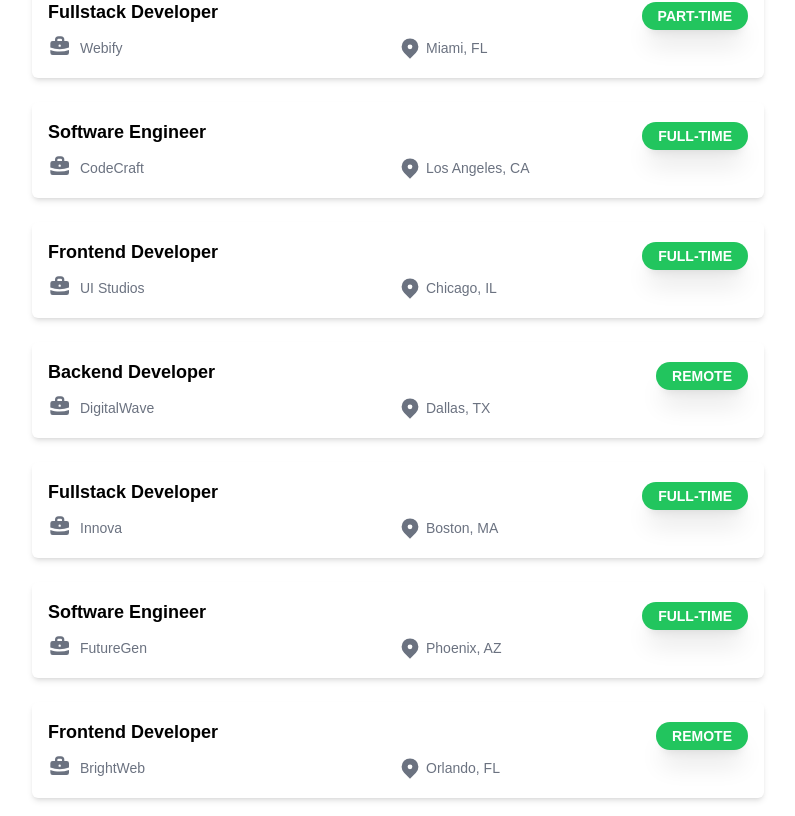
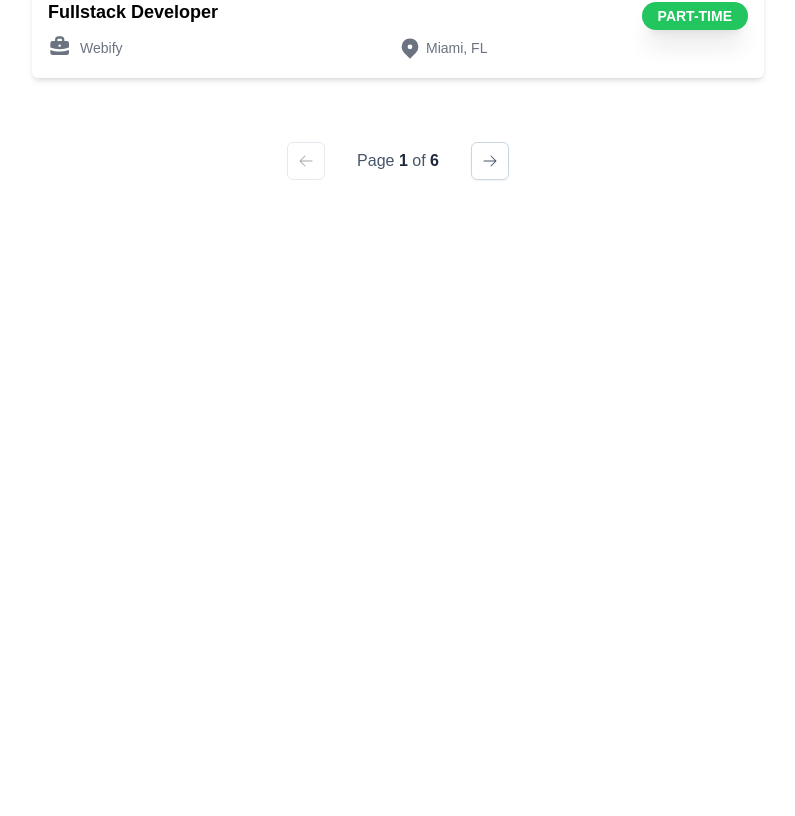
Before and after one commit to Jasdeep1602/codersboutique, a Next.js app: page / in a window 1280 px wide. Shown: the part 904-1720 px from the top of the page, without its empty margins (242-1037 px from the left). After the commit the page ends 1188 px from the top, so only its background shows below. Built offline with nearby package versions, Linux system fonts and the light colour scheme.

Commit message:
pagination

```diff
--- a/src/app/page.tsx
+++ b/src/app/page.tsx
@@ -2,7 +2,6 @@ import Dropdown from '@/components/filters/dropDown';
 import SearchBar from '@/components/filters/searchBar';
 import HeaderComp from '@/components/header';
 import CardList from '@/components/jobCards';
-import Paginaton from '@/components/pagination';
 import { jobAPI } from '@/data/data';
 
 export default function Home() {
@@ -19,9 +18,6 @@ export default function Home() {
 
         <CardList data={jobAPI} />
       </main>
-      <footer>
-        <Paginaton />
-      </footer>
     </div>
   );
 }
--- a/src/components/jobCards/index.tsx
+++ b/src/components/jobCards/index.tsx
@@ -1,12 +1,79 @@
+'use client';
+
 /* eslint-disable @typescript-eslint/no-explicit-any */
-import React from 'react';
+import React, { useState } from 'react';
 import { CardListProps } from './interface';
 import SmallCard from './smallCard';
 
 export default function CardList({ data }: CardListProps) {
+  const [currentPage, setCurrentPage] = useState(1);
+  const itemsPerPage = 7;
+
+  // Calculate the indices of the items for the current page
+  const startIndex = (currentPage - 1) * itemsPerPage;
+  const endIndex = startIndex + itemsPerPage;
+  const currentItems = data.slice(startIndex, endIndex);
+
+  // Navigate to the next or previous page
+  const nextPage = () => {
+    if (endIndex < data.length) setCurrentPage(currentPage + 1);
+  };
+
+  const prevPage = () => {
+    if (startIndex > 0) setCurrentPage(currentPage - 1);
+  };
+
   return (
-    <div className='card-list-container'>
-      {data?.map((item: any, i) => <SmallCard {...item} key={i} />)}
-    </div>
+    <>
+      <div className='card-list-container'>
+        {currentItems?.map((item: any, i) => <SmallCard {...item} key={i} />)}
+      </div>
+
+      <div className='flex items-center gap-8  pb-6'>
+        <button
+          onClick={prevPage}
+          disabled={currentPage === 1}
+          className='rounded-md border border-slate-300 p-2.5 text-center text-sm transition-all shadow-sm hover:shadow-lg text-slate-600 hover:text-white hover:bg-slate-800 hover:border-slate-800 focus:text-white focus:bg-slate-800 focus:border-slate-800 active:border-slate-800 active:text-white active:bg-slate-800 disabled:pointer-events-none disabled:opacity-50 disabled:shadow-none'
+          type='button'>
+          <svg
+            xmlns='http://www.w3.org/2000/svg'
+            viewBox='0 0 24 24'
+            fill='currentColor'
+            className='w-4 h-4'>
+            <path
+              fill-rule='evenodd'
+              d='M11.03 3.97a.75.75 0 0 1 0 1.06l-6.22 6.22H21a.75.75 0 0 1 0 1.5H4.81l6.22 6.22a.75.75 0 1 1-1.06 1.06l-7.5-7.5a.75.75 0 0 1 0-1.06l7.5-7.5a.75.75 0 0 1 1.06 0Z'
+              clip-rule='evenodd'
+            />
+          </svg>
+        </button>
+
+        <p className='text-slate-600'>
+          Page <strong className='text-slate-800'>{currentPage}</strong>{' '}
+          of&nbsp;
+          <strong className='text-slate-800'>
+            {Math.ceil(data.length / itemsPerPage)}
+          </strong>
+        </p>
+
+        <button
+          onClick={nextPage}
+          disabled={endIndex >= data.length}
+          className='rounded-md border border-slate-300 p-2.5 text-center text-sm transition-all shadow-sm hover:shadow-lg text-slate-600 hover:text-white hover:bg-slate-800 hover:border-slate-800 focus:text-white focus:bg-slate-800 focus:border-slate-800 active:border-slate-800 active:text-white active:bg-slate-800 disabled:pointer-events-none disabled:opacity-50 disabled:shadow-none'
+          type='button'>
+          <svg
+            xmlns='http://www.w3.org/2000/svg'
+            viewBox='0 0 24 24'
+            fill='currentColor'
+            className='w-4 h-4'>
+            <path
+              fill-rule='evenodd'
+              d='M12.97 3.97a.75.75 0 0 1 1.06 0l7.5 7.5a.75.75 0 0 1 0 1.06l-7.5 7.5a.75.75 0 1 1-1.06-1.06l6.22-6.22H3a.75.75 0 0 1 0-1.5h16.19l-6.22-6.22a.75.75 0 0 1 0-1.06Z'
+              clip-rule='evenodd'
+            />
+          </svg>
+        </button>
+      </div>
+    </>
   );
 }
```
